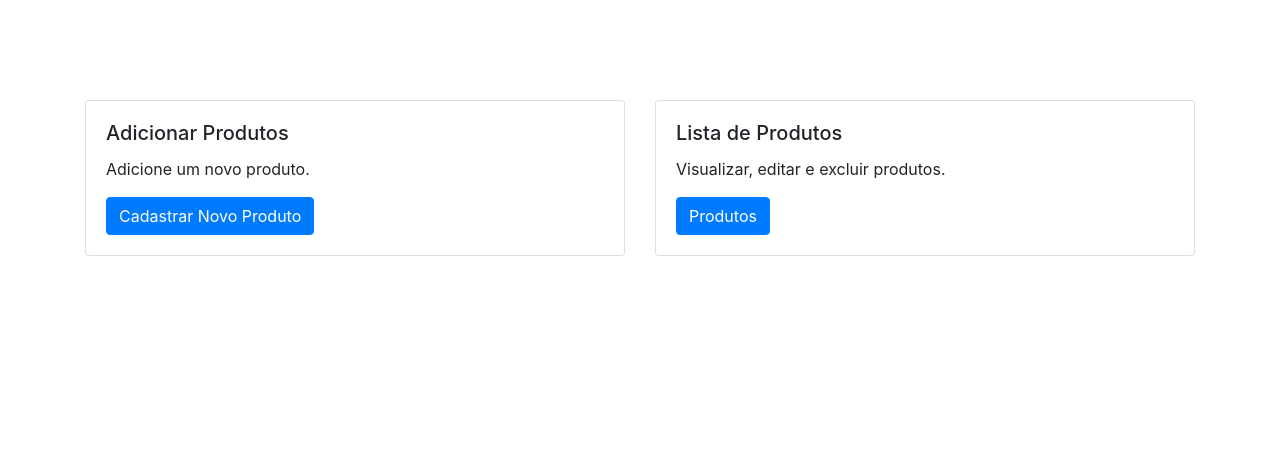
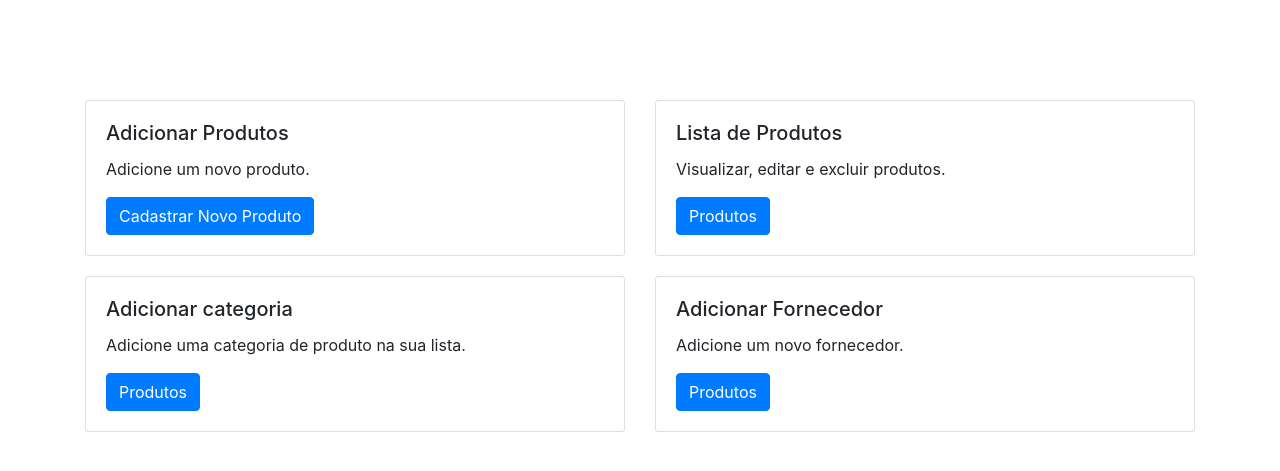
Before and after one commit to wilhamsJW/Sistema-empresarial, a PHP site: page / in a window 1280 px wide. Shown: the top 471 px of the page. Run offline with PHP 8.4, Linux system fonts and the light colour scheme; some libraries are stand-ins or nearby versions.

Commit message:
fixing the index

```diff
--- a/connections_/update.php
+++ b/connections_/update.php
@@ -28,8 +28,8 @@ if (isset($_POST['id'])) {
 
 <?php
 
-    $categoria = filter_input(INPUT_POST, 'categoria', FILTER_SANITIZE_SPECIAL_CHARS);
+$categoria = filter_input(INPUT_POST, 'categoria', FILTER_SANITIZE_SPECIAL_CHARS);
 
-    $sql = "INSERT INTO categoria (categoria) values ('$categoria') ";
-    $query = mysqli_query($conecta, $sql);
+$sql = "INSERT INTO categoria (categoria) values ('$categoria') ";
+$query = mysqli_query($conecta, $sql);
 ?>
--- a/index.php
+++ b/index.php
@@ -22,6 +22,26 @@
         </div>
       </div>
     </div>
+    <div class="col-sm-6" style="margin-top: 20px;">
+      <div class="card">
+        <div class="card-body">
+          <h5 class="card-title">Adicionar categoria</h5>
+          <p class="card-text">Adicione uma categoria de produto na sua lista.</p>
+          <a href="adicionar_categorias.php" class="btn btn-primary">Produtos</a>
+        </div>
+      </div>
+    </div>
+    <div class="col-sm-6"  style="margin-top: 20px;">
+      <div class="card">
+        <div class="card-body">
+          <h5 class="card-title">Adicionar Fornecedor</h5>
+          <p class="card-text">Adicione um novo fornecedor.</p>
+          <a href="adicionar_fornecdor.php" class="btn btn-primary">Produtos</a>
+        </div>
+      </div>
+    </div>
+  </div>
+</div>
 </div>
 </div>
 
```
Also changed, not shown: adicionar_categoria.php (indentation only). Lines whose indentation alone changed are shown as unchanged.
